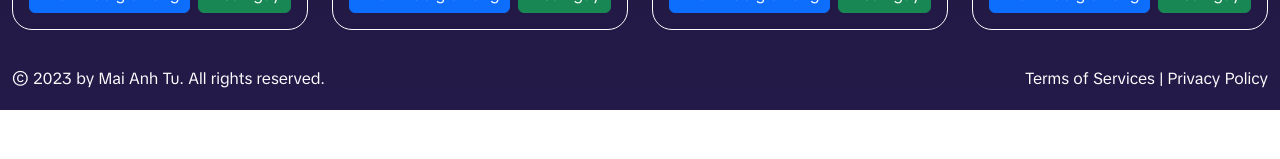
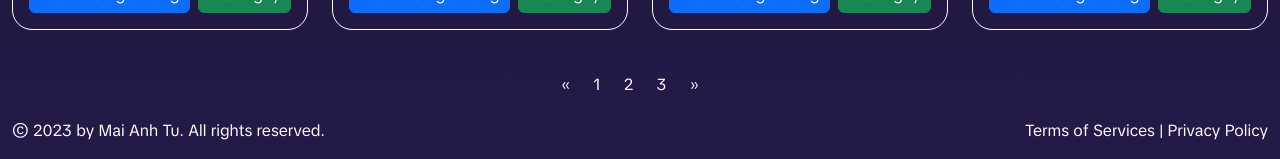
Before and after one commit to TusProtein/shop-app-react, a React (Create React App) app: page /home in a window 1280 px wide. Shown: the part 969-1128 px from the top of the page. Before the commit the page ends 1079 px from the top, so only its background shows below. Built offline with nearby package versions, Linux system fonts and the light colour scheme.

Commit message:
Write logic MenuItem and create Component Pagination

```diff
--- a/src/components/Header/Header.js
+++ b/src/components/Header/Header.js
@@ -16,8 +16,8 @@ import MenuItems from '../MenuItems/MenuItems';
 
 const Header = () => {
     const handleChangeItem = (menuItem) => {
-        switch (menuItem.type) {
-            case 'language':
+        switch (menuItem.title) {
+            case 'healthyFood':
                 //Handle logic
                 break;
             default:
@@ -58,7 +58,7 @@ const Header = () => {
         },
         {
             icon: <FontAwesomeIcon icon={faCircleQuestion} />,
-            title: 'Đồ ăn Healthy',
+            title: 'Đồ ăn Healthy', // healthyFood
             to: '/menu-foods',
         },
         {
@@ -167,9 +167,14 @@ const Header = () => {
                                         className={`nav-link ${styles.navLink}`}
                                         href='/cart'
                                     >
-                                        <FontAwesomeIcon
-                                            icon={faCartShopping}
-                                        />{' '}
+                                        <span className='relative'>
+                                            <FontAwesomeIcon
+                                                icon={faCartShopping}
+                                            />
+                                            <span className='position-absolute top-[-40%] start-100 translate-middle badge rounded-pill bg-danger'>
+                                                4
+                                            </span>
+                                        </span>{' '}
                                         Giỏ hàng
                                     </a>
                                 </li>
--- a/src/components/MenuItems/MenuItems.js
+++ b/src/components/MenuItems/MenuItems.js
@@ -9,37 +9,19 @@ import HeaderMenu from './HeaderMenu';
 
 const MenuItems = ({ arrItems, onChangeItem = () => {} }) => {
     const [history, setHistory] = useState([{ data: arrItems }]);
-    const [isHovered, setIsHovered] = useState(false);
 
+    // The last item
     const current = history[history.length - 1];
-
-    // const renderSubMenu = (children) => {
-    //     if (!children) return null;
-    //     return (
-    //         <Tippy
-    //             offset={[50, 16]}
-    //             visible={isHovered}
-    //             interactive
-    //             onHide={() => setIsHovered(false)}
-    //         >
-    //             <div className={styles.subMenu}>
-    //                 {children.data.map((childrenItem, index) => {
-    //                     return <div key={index}>{childrenItem.title}</div>;
-    //                 })}
-    //             </div>
-    //         </Tippy>
-    //     );
-    // };
 
     const renderMenuItems = () => {
         return current.data.map((item, index) => {
-            const isParent = !!item.children;
-
             return (
                 <div key={index}>
                     <button
                         className={`${styles.menuItem} flex items-center justify-between`}
                         onClick={() => {
+                            const isParent = !!item.children;
+
                             if (isParent) {
                                 setHistory((prev) => [...prev, item.children]);
                             } else {
@@ -55,7 +37,6 @@ const MenuItems = ({ arrItems, onChangeItem = () => {} }) => {
                             icon={faChevronRight}
                         />
                     </button>
-                    {/* {renderSubMenu(item.children)} */}
                 </div>
             );
         });
@@ -75,7 +56,6 @@ const MenuItems = ({ arrItems, onChangeItem = () => {} }) => {
                 offset={[50, 12]}
                 interactive
                 hideOnClick={true}
-                // hideOnClick={hideOnClick}
                 onHide={handleResetMenu}
                 delay={[0, 700]}
                 render={(attrs) => (
@@ -83,8 +63,6 @@ const MenuItems = ({ arrItems, onChangeItem = () => {} }) => {
                         className='menuIcon w-[224px]'
                         tabIndex='-1'
                         {...attrs}
-                        onMouseEnter={() => setIsHovered(true)}
-                        onMouseLeave={() => setIsHovered(false)}
                     >
                         <WrapperMenu className={`flex flex-col`}>
                             {history.length > 1 && (
--- /dev/null
+++ b/src/components/Paginations/Paginations.js
@@ -0,0 +1,48 @@
+import React from 'react';
+
+const Paginations = ({ customStyle }) => {
+    let className = 'page-link bg-transparent text-white border-none';
+    return (
+        <div>
+            <nav aria-label='Page navigation example'>
+                <ul className='pagination justify-center mt-6'>
+                    <li className='page-item'>
+                        <a
+                            className={`${className} ${customStyle}`}
+                            href='#'
+                            aria-label='Previous'
+                        >
+                            <span aria-hidden='true'>&laquo;</span>
+                        </a>
+                    </li>
+                    <li className='page-item'>
+                        <a className={`${className} ${customStyle}`} href='#'>
+                            1
+                        </a>
+                    </li>
+                    <li className='page-item'>
+                        <a className={`${className} ${customStyle}`} href='#'>
+                            2
+                        </a>
+                    </li>
+                    <li className='page-item'>
+                        <a className={`${className} ${customStyle}`} href='#'>
+                            3
+                        </a>
+                    </li>
+                    <li className='page-item'>
+                        <a
+                            className={`${className} ${customStyle}`}
+                            href='#'
+                            aria-label='Next'
+                        >
+                            <span aria-hidden='true'>&raquo;</span>
+                        </a>
+                    </li>
+                </ul>
+            </nav>
+        </div>
+    );
+};
+
+export default Paginations;
--- a/src/pages/Home/Home.js
+++ b/src/pages/Home/Home.js
@@ -3,6 +3,7 @@ import { FontAwesomeIcon } from '@fortawesome/react-fontawesome';
 import React from 'react';
 import ProductItem from '../../components/ProductItem/ProductItem';
 import InputComponent from '../../components/InputComponent/InputComponent';
+import Paginations from '../../components/Paginations/Paginations';
 
 function Home() {
     const arrProducts = [
@@ -37,6 +38,8 @@ function Home() {
                         );
                     })}
                 </div>
+
+                <Paginations />
             </div>
         </>
     );
```
